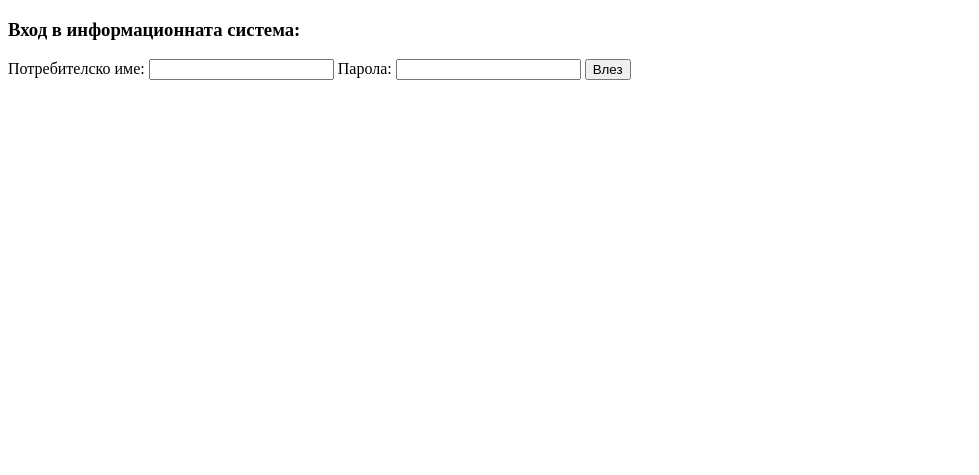
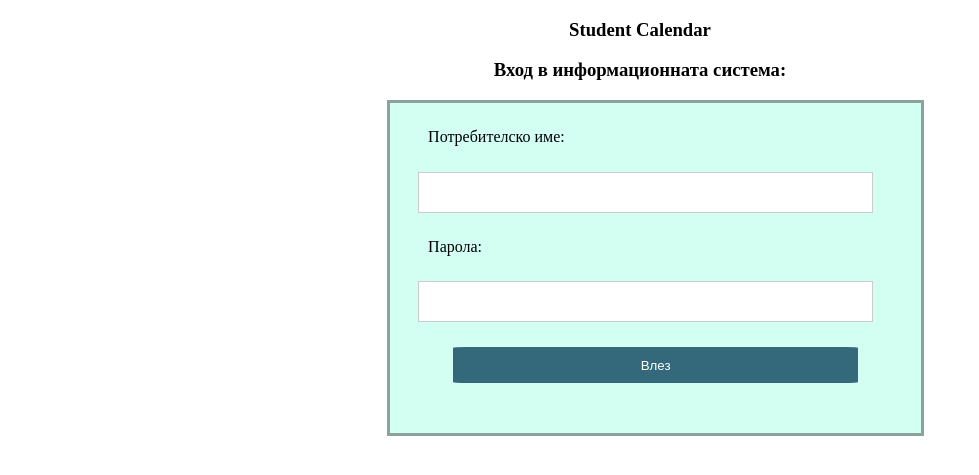
Before and after one commit to silviyayanakieva/ugly-php, a PHP site: page / in a window 1280 px wide. Shown: the top 475 px of the page, without its empty margins (0-979 px from the left). Run offline with PHP 8.4, Linux system fonts and the light colour scheme.

Commit message:
Add files via upload

```diff
--- a/index.php
+++ b/index.php
@@ -3,7 +3,50 @@
 <html>
 	<head>
 		<meta charset="utf-8" />
-		 <title>Вход в системата</title>
+		<style>
+
+	form {
+		margin-left:30%;
+		background-color:#d3fff3;
+		border: 3px solid #8aa39c;
+		width:40%;
+		padding: 2% 1%;
+	}
+	p{
+		color:red;
+	}
+
+	input{
+		width: 90%;
+		padding: 12px 20px;
+		margin: 5% 3% ;
+		display: inline-block;
+		border: 1px solid #ccc;
+		box-sizing: border-box;
+	}
+
+	label{
+		margin-left: 5%;
+	}
+
+	button {
+		background-color: #33697a;
+		color: white;
+		padding: 2% 7%;
+		border: none;
+		border-radius: 3%;
+		height: 10%;
+		width: 80%;
+		margin-left: 10%;
+		margin-bottom: 5%;
+	}
+
+	button:hover {
+		opacity: 0.8;
+	}
+
+</style>
+		<title>Вход в системата</title>
 	</head>
 
 	<body>
@@ -41,16 +84,16 @@
 				session_destroy();
 			}
 		?>
-		<h3>Вход в информационната система:</h3>
+		<h3 align="center">Student Calendar</h3>
+		<h3 align="center">Вход в информационната система:</h3>
 
 		<form method="post" action="index.php">
 
-			<label> Потребителско име:
-				<input type="text" name="usrname">
-			</label>
-			<label> Парола:
-				<input type="password" name="passwd" >
-			</label>
+			<label for="usrnm"> Потребителско име:</label>
+				<input type="text" id="usrnm" name="usrname"><br>
+			<label for="pswd"> Парола:</label>
+				<input type="password" id="pswd" name="passwd" >
+
 			<button> Влез </button>
 		</form>
 
@@ -92,7 +135,7 @@
 						}
 						else
 						{
-							echo "Грешно потребителско име или парола!";
+							echo '<p align="center">Грешно потребителско име или парола!</p>';
 						}
 				}
 		?>
```
